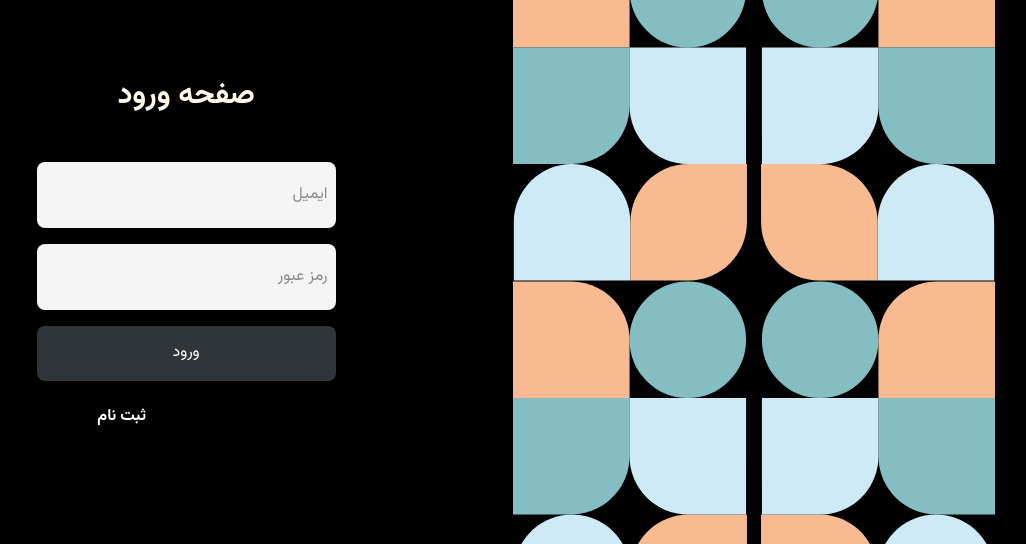
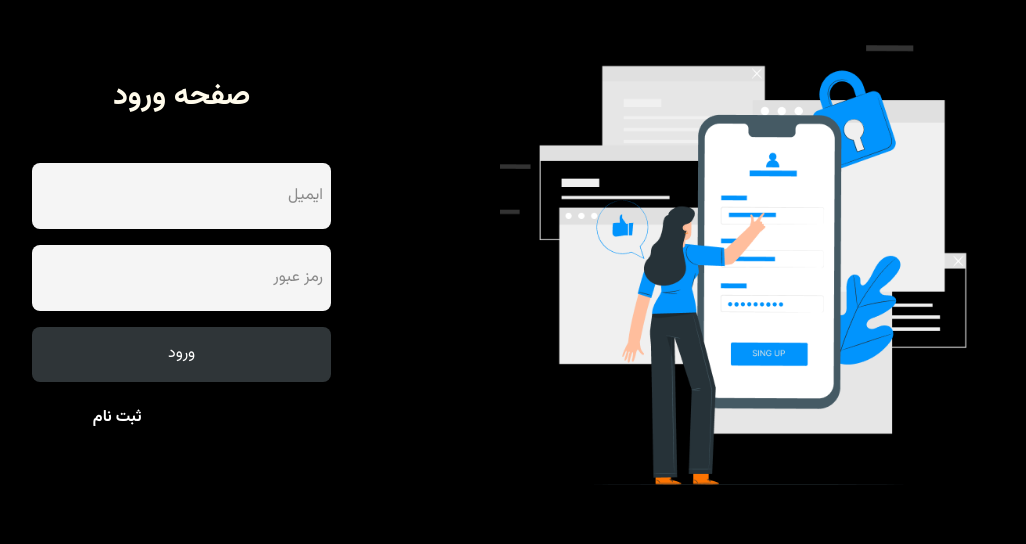
Before and after one commit to mjmajlesi/MedicalEquipment-Project, a Next.js app in the folder FrontEnd/: page /login in a window 1280 px wide. Shown: the part 199-743 px from the top of the page, without its empty margins (146-1172 px from the left). Built offline with nearby package versions, Linux system fonts and the light colour scheme.

Commit message:
add pattern to Auth page and change Ui page

```diff
--- a/FrontEnd/app/(Auth)/login/page.tsx
+++ b/FrontEnd/app/(Auth)/login/page.tsx
@@ -5,7 +5,8 @@ import Image from "next/image";
 import Link from "next/link";
 import { useRouter } from "next/navigation";
 import React, { useState } from "react";
-import Pattern from "../../../public/pattern-c.svg";
+import Pattern from "../../../public/Pattern.png";
+import AnimateDivs from "@/Components/animation/animateDivs";
 
 function Login() {
   const [Email, SetEmail] = useState<string>();
@@ -50,11 +51,17 @@ function Login() {
   return (
     <Container>
       <div className="flex items-center justify-around h-screen">
-        <div>
-          <Image src={Pattern} alt="Pattren" height={700} />
-        </div>
-        <div className="flex flex-col w-full md:w-2/3 xl:w-1/3 xl:mx-1 p-2 ">
-          <span className="font-bold text-3xl text-amber-50 text-center ">صفحه ورود</span>
+        <AnimateDivs className="" y={20} duration={1.5}>
+          <Image src={Pattern} alt="Pattren" height={500} />
+        </AnimateDivs>
+        <AnimateDivs
+          y={20}
+          duration={1.5}
+          className="flex flex-col w-full md:w-2/3 xl:w-1/3 xl:mx-1 p-2 "
+        >
+          <span className="font-bold text-3xl text-amber-50 text-center ">
+            صفحه ورود
+          </span>
           <div className=" flex items-center xl:py-12 xl:px-8 py-8 px-6 flex-col gap-4">
             <input
               type="email"
@@ -95,7 +102,7 @@ function Login() {
               </Link>
             </p>
           </div>
-        </div>
+        </AnimateDivs>
       </div>
     </Container>
   );
--- a/FrontEnd/app/(Auth)/register/page.tsx
+++ b/FrontEnd/app/(Auth)/register/page.tsx
@@ -4,7 +4,8 @@ import Container from "@/Components/Container";
 import Image from "next/image";
 import Link from "next/link";
 import React, { useState } from "react";
-import Pattern from "../../../public/pattern-c.svg";
+import Pattern from "../../../public/Pattern.png";
+import AnimateDivs from "@/Components/animation/animateDivs";
 
 function Register() {
   const [Username, SetUsername] = useState<string>();
@@ -54,10 +55,10 @@ function Register() {
   return (
     <Container>
       <div className="flex items-center justify-around h-screen">
-        <div>
-          <Image src={Pattern} alt="Pattren" height={700} />
-        </div>
-        <div className="flex flex-col w-full md:w-2/3 xl:w-1/3 xl:mx-1 p-2 ">
+        <AnimateDivs className="" y={20} duration={1.5}>
+          <Image src={Pattern} alt="Pattren" height={500} />
+        </AnimateDivs>
+        <AnimateDivs y={20} duration={1.5} className="flex flex-col w-full md:w-2/3 xl:w-1/3 xl:mx-1 p-2 ">
           <span className="font-bold text-3xl text-amber-50 text-center ">
             صفحه ورود
           </span>
@@ -117,7 +118,7 @@ function Register() {
               </Link>
             </p>
           </div>
-        </div>
+        </AnimateDivs>
       </div>
     </Container>
   );
```
Also changed, not shown: FrontEnd/public/Pattern.png (added), FrontEnd/public/pattern-c.svg (deleted).
